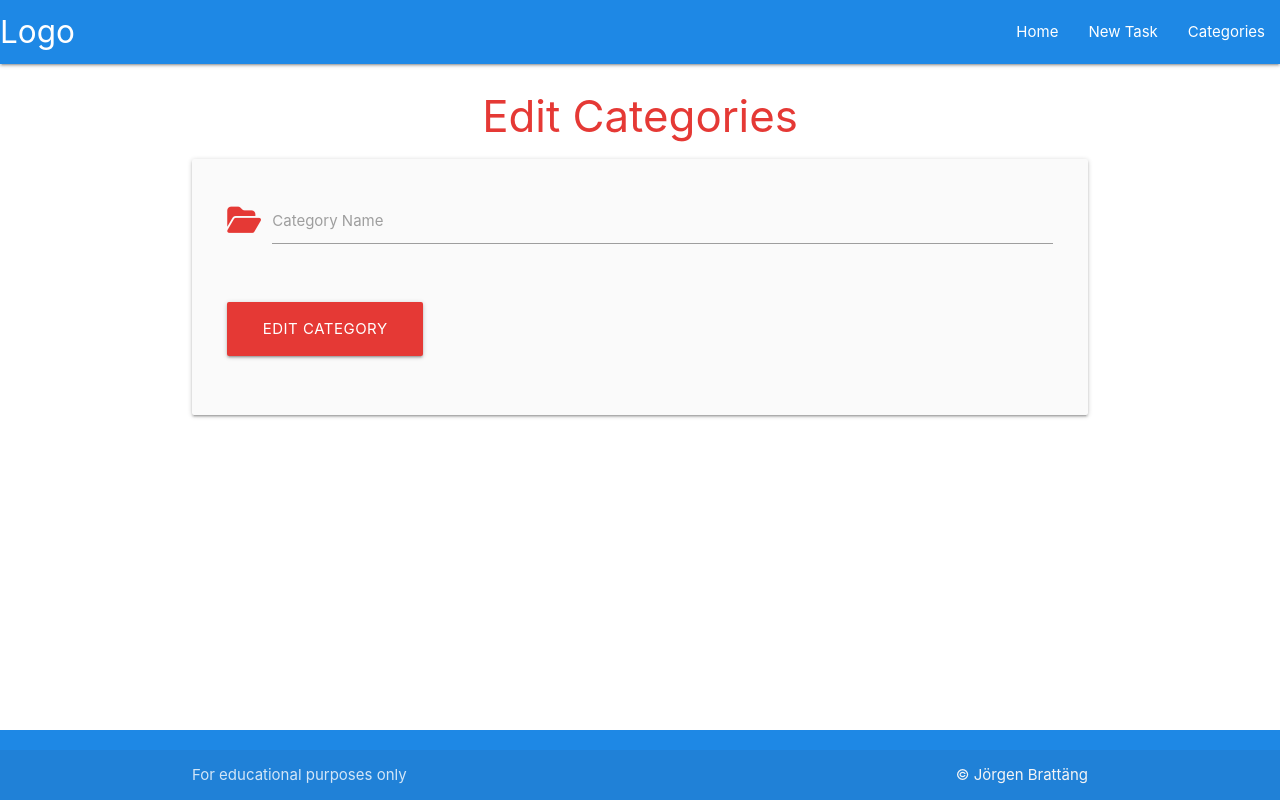
After one commit to JorgenBrattang/task-manager-walkthrough, a Flask app: template taskmanager/templates/edit_category.html in a window 1280 px wide. The commit adds this page. Run offline with Flask 2, Linux system fonts and the light colour scheme; the template is opened without the code that fills it, so the values that code supplies are empty.

Commit message:
Add edit and delete function

```diff
--- a/taskmanager/static/js/script.js
+++ b/taskmanager/static/js/script.js
@@ -3,3 +3,8 @@ document.addEventListener('DOMContentLoaded', function () {
     let sidenav = document.querySelectorAll('.sidenav');
     M.Sidenav.init(sidenav);
 });
+
+document.addEventListener('DOMContentLoaded', function () {
+    var elems = document.querySelectorAll('.modal');
+    M.Modal.init(elems);
+});
--- a/taskmanager/templates/base.html
+++ b/taskmanager/templates/base.html
@@ -16,7 +16,7 @@
 <body>
 
     <header>
-        <nav class="red darken-1">
+        <nav class="blue darken-1">
             <div class="nav-wrapper">
                 <a href="{{ url_for('home') }}" class="brand-logo">Logo</a>
                 <a href="#" data-target="mobile-demo" class="sidenav-trigger"><i class="fas fa-bars"></i></a>
@@ -40,17 +40,19 @@
         {% endblock %}
     </main>
 
-    <footer class="page-footer red darken-1">
+    <footer class="page-footer blue darken-1">
         <div class="footer-copyright">
             <div class="container">
                 For educational purposes only
-                <a class="grey-text text-lighten-4 right" href="https://www.linkedin.com/in/jorgenbrattang/" target="_blank">&copy; Jörgen Brattäng</a>
+                <a class="grey-text text-lighten-4 right" href="https://www.linkedin.com/in/jorgenbrattang/"
+                    target="_blank">&copy; Jörgen Brattäng</a>
             </div>
         </div>
     </footer>
 
     <!-- Materialize -->
     <script src="https://cdnjs.cloudflare.com/ajax/libs/materialize/1.0.0/js/materialize.min.js"></script>
+    <script src="https://ajax.googleapis.com/ajax/libs/jquery/3.6.0/jquery.min.js"></script>
     <script src="{{ url_for('static', filename='js/script.js') }}"></script>
 </body>
 
--- /dev/null
+++ b/taskmanager/templates/edit_category.html
@@ -0,0 +1,27 @@
+{% extends "base.html" %}
+{% block content %}
+
+<h3 class="red-text text-darken-1 center-align">Edit Categories</h3>
+
+<div class="row card-panel grey lighten-5">
+    <form class="col s12" method="POST" action="{{ url_for('edit_category', category_id=category.id) }}">
+        <!-- category_name -->
+        <div class="row">
+            <div class="input-field col s12">
+                <i class="fas fa-folder-open prefix red-text text-darken-1"></i>
+                <input id="category_name" name="category_name" value="{{ category.category_name }}" minlength="3" maxlength="25" type="text" class="validate" required>
+                <label for="category_name">Category Name</label>
+            </div>
+        </div>
+        <!-- submit button -->
+        <div class="row">
+            <div class="input-field col s12">
+                <button type="submit" class="btn-large red darken-1">
+                    Edit Category <i class="fas fa-edit-square right"></i>
+                </button>
+            </div>
+        </div>
+    </form>
+</div>
+
+{% endblock %}
```
Also changed, not shown: taskmanager/routes.py (+19 -0 lines), taskmanager/templates/categories.html (+18 -5 lines).
